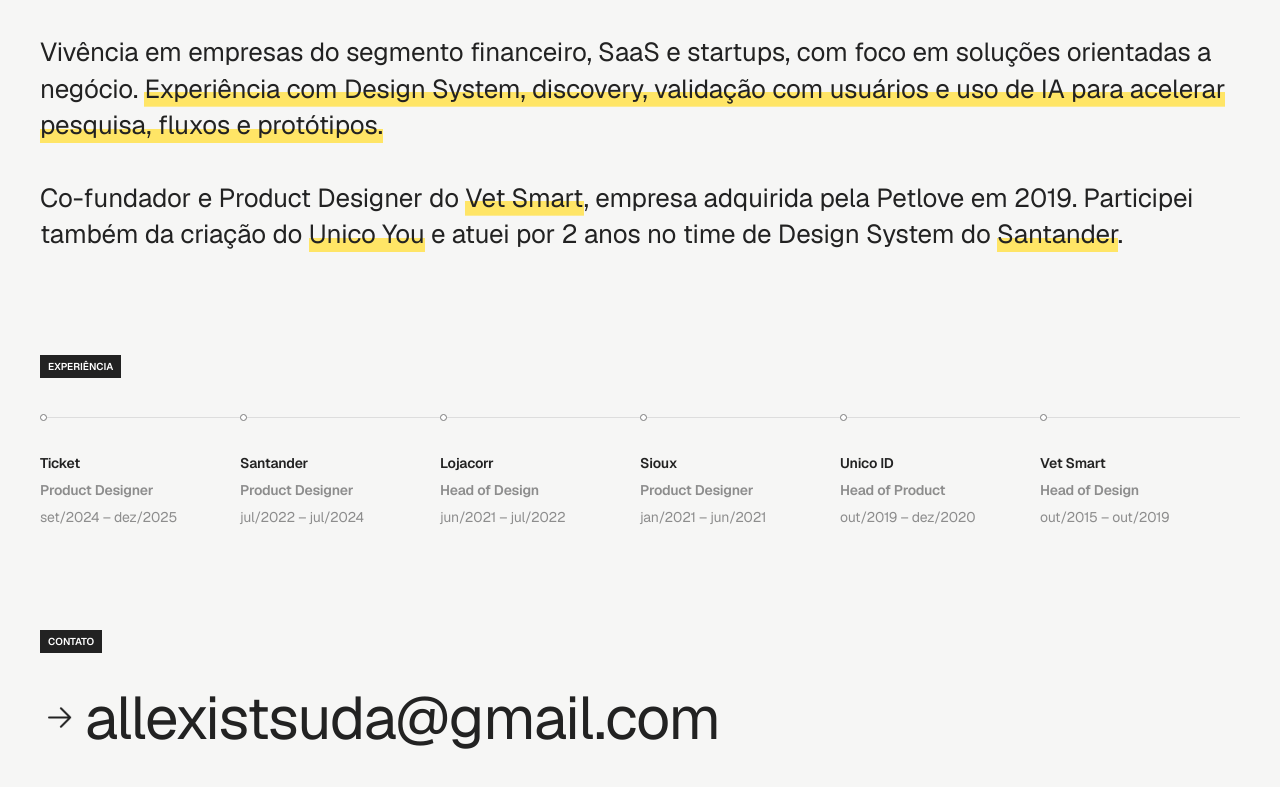
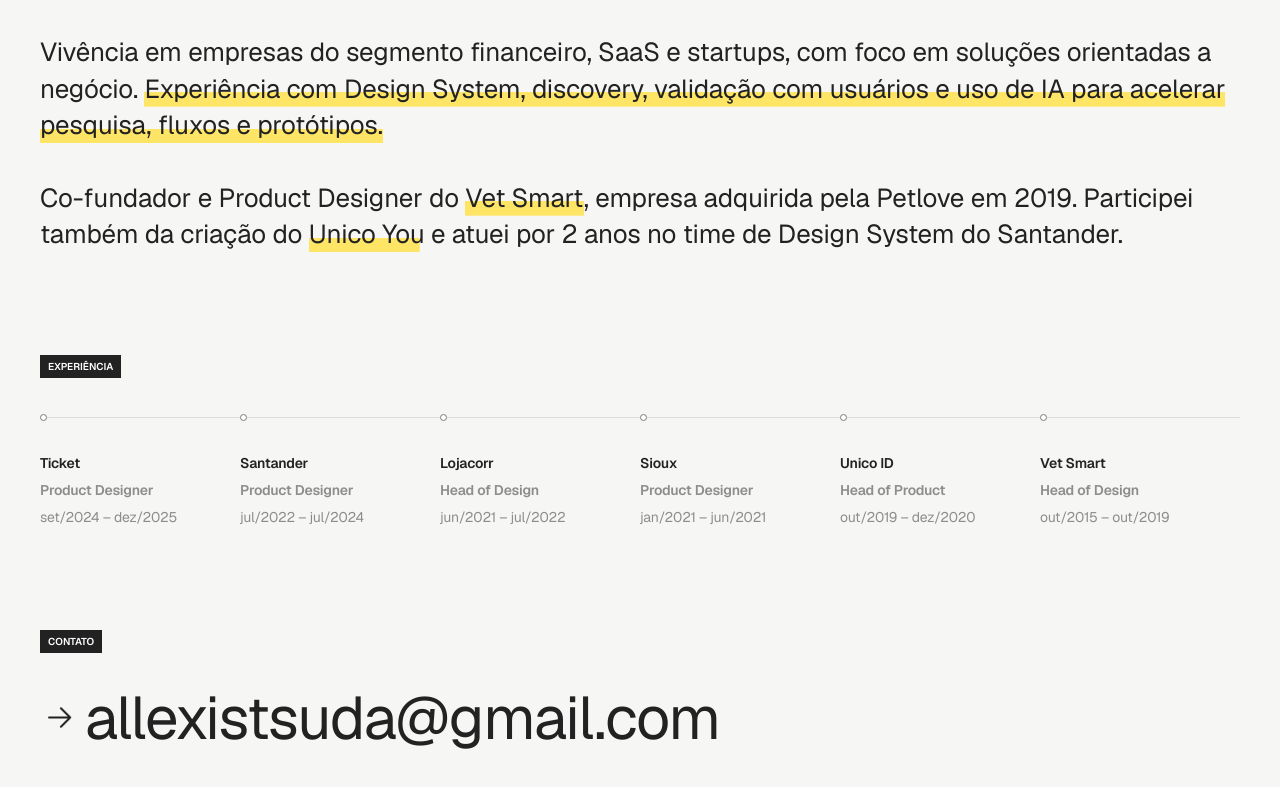
Before and after one commit to allexistsuda/portfolio, a Next.js app: page / in a window 1280 px wide. Shown: the part 1033-1820 px from the top of the page. Built offline with nearby package versions, Linux system fonts and the light colour scheme.

Commit message:
highlights sequenciais em todas as páginas

```diff
--- a/app/components/HighlightText.tsx
+++ b/app/components/HighlightText.tsx
@@ -2,7 +2,7 @@
 
 import { useRef, useEffect, useState } from "react";
 
-export default function HighlightText({ children }: { children: React.ReactNode }) {
+export default function HighlightText({ children, delay = 0.2 }: { children: React.ReactNode; delay?: number }) {
   const ref = useRef<HTMLSpanElement>(null);
   const [triggered, setTriggered] = useState(false);
 
@@ -36,7 +36,7 @@ export default function HighlightText({ children }: { children: React.ReactNode
         transition: triggered
           ? "background-size 3s cubic-bezier(0.22, 0.61, 0.36, 1)"
           : "none",
-        transitionDelay: triggered ? "0.2s" : "0s",
+        transitionDelay: triggered ? `${delay}s` : "0s",
         WebkitBoxDecorationBreak: "clone",
         boxDecorationBreak: "clone",
         paddingBottom: "1px",
--- a/app/page.tsx
+++ b/app/page.tsx
@@ -98,10 +98,10 @@ export default function Home() {
             </p>
             <p style={{ marginTop: "1.4em" }}>
               Co-fundador e Product Designer do{" "}
-              <HighlightText>Vet Smart</HighlightText>, empresa adquirida pela Petlove em 2019.
+              <HighlightText delay={0.2}>Vet Smart</HighlightText>, empresa adquirida pela Petlove em 2019.
               Participei também da criação do{" "}
-              <HighlightText>Unico You</HighlightText> e atuei por 2 anos no time de Design System
-              do <HighlightText>Santander</HighlightText>.
+              <HighlightText delay={3.7}>Unico You</HighlightText> e atuei por 2 anos no time de Design System
+              do <HighlightText delay={7.2}>Santander</HighlightText>.
             </p>
           </div>
         </section>
--- a/app/unico-you/page.tsx
+++ b/app/unico-you/page.tsx
@@ -55,7 +55,7 @@ export default function UnicoYou() {
         {/* Contexto */}
         <TwoCol heading="Contexto">
           <p>
-            Liderei a criação do Unico You, <HighlightText>primeiro produto B2C da Unico</HighlightText>, empresa especializada em
+            Liderei a criação do Unico You, <HighlightText delay={0.2}>primeiro produto B2C da Unico</HighlightText>, empresa especializada em
             identidade digital e soluções para RH, que <HighlightText>se tornou unicórnio em 2021.</HighlightText>
           </p>
           <p style={{ marginTop: 32 }}>
--- a/app/vet-smart-tv/page.tsx
+++ b/app/vet-smart-tv/page.tsx
@@ -68,11 +68,11 @@ export default function VetSmartTV() {
         <TwoCol heading="Onde identificamos uma nova oportunidade">
           <p>
             Após diversas pesquisas, conversas com veterinários e com a indústria, e análise de
-            mercado, vimos que <HighlightText>a atualização profissional ainda dependia de cursos e eventos
+            mercado, vimos que <HighlightText delay={0.2}>a atualização profissional ainda dependia de cursos e eventos
             presenciais, com datas específicas e custo elevado.</HighlightText>
           </p>
           <p style={{ marginTop: 32 }}>
-            Muitos <HighlightText>veterinários não conseguiam pagar</HighlightText> por esses cursos e conteúdos de atualização.
+            Muitos <HighlightText delay={3.7}>veterinários não conseguiam pagar</HighlightText> por esses cursos e conteúdos de atualização.
           </p>
           <p style={{ marginTop: 32 }}>
             Na época, não existia nenhum conteúdo digital voltado para isso.
@@ -90,7 +90,7 @@ export default function VetSmartTV() {
             Viabilizar esse produto era o maior desafio.
           </p>
           <p style={{ marginTop: 32 }}>
-            Além da incerteza de engajamento do novo produto, era <HighlightText>necessário estruturar um modelo
+            Além da incerteza de engajamento do novo produto, era <HighlightText delay={0.2}>necessário estruturar um modelo
             que funcionasse de ponta a ponta.</HighlightText>
           </p>
           <p style={{ marginTop: 32 }}>Definimos algumas premissas:</p>
@@ -101,7 +101,7 @@ export default function VetSmartTV() {
             <li style={{ paddingBottom: 8 }}>execução das transmissões, garantindo consistência na entrega</li>
           </ul>
           <p style={{ marginTop: 32 }}>
-            <HighlightText>A indústria entrava como patrocinadora, viabilizando o modelo.</HighlightText>
+            <HighlightText delay={3.7}>A indústria entrava como patrocinadora, viabilizando o modelo.</HighlightText>
           </p>
         </TwoCol>
 
--- a/app/vet-smart/page.tsx
+++ b/app/vet-smart/page.tsx
@@ -89,7 +89,7 @@ export default function VetSmart() {
         <TwoCol heading="Onde identificamos uma dor">
           <p>
             Acompanhamos diversas consultas veterinárias e observamos que, durante o atendimento, o{" "}
-            <HighlightText>veterinário alternava entre livros e memória para buscar informações, incluindo dosagens de medicamentos.</HighlightText>
+            <HighlightText delay={0.2}>veterinário alternava entre livros e memória para buscar informações, incluindo dosagens de medicamentos.</HighlightText>
           </p>
           <p style={{ marginTop: 32 }}>
             Esse processo não apenas consumia tempo, como também era suscetível a falhas:{" "}
```
